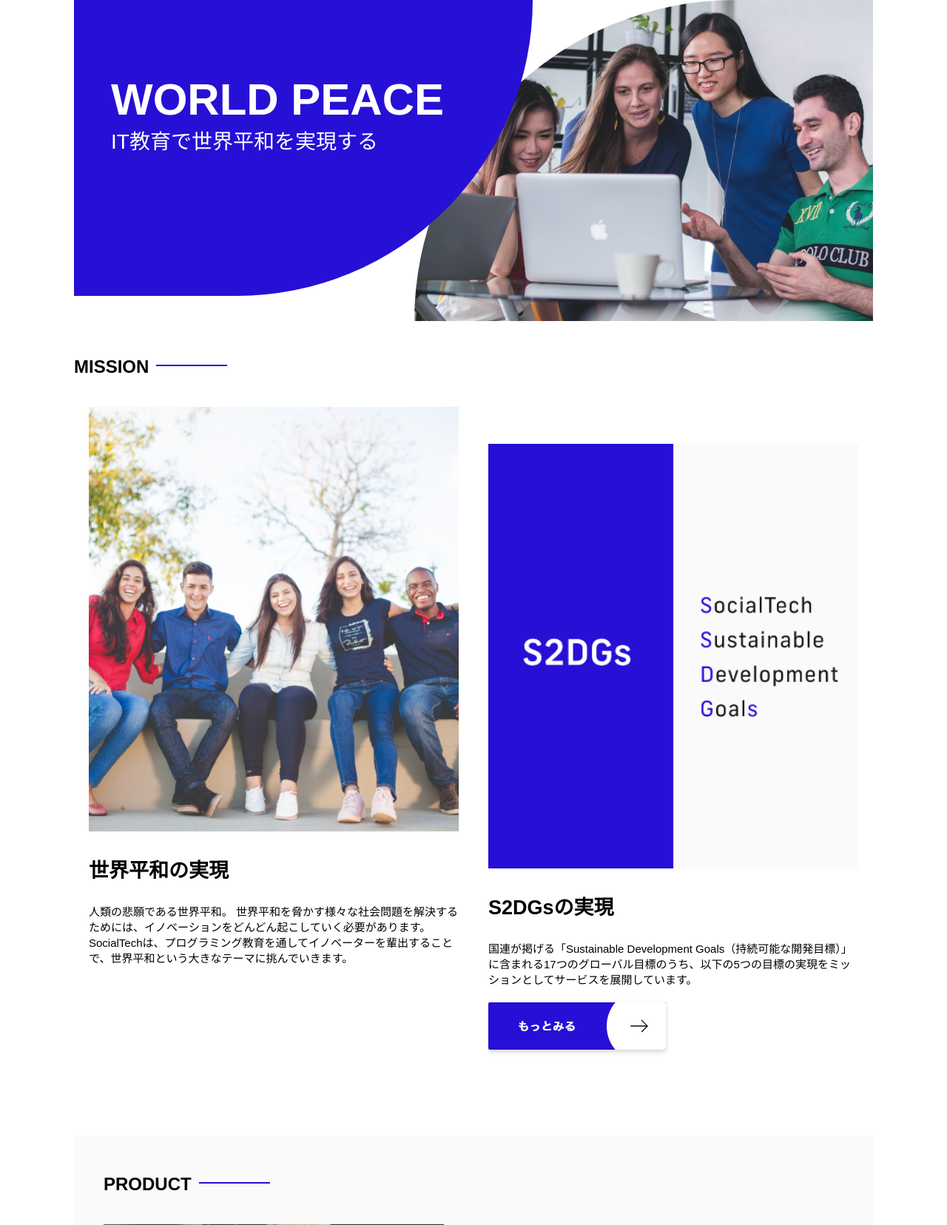
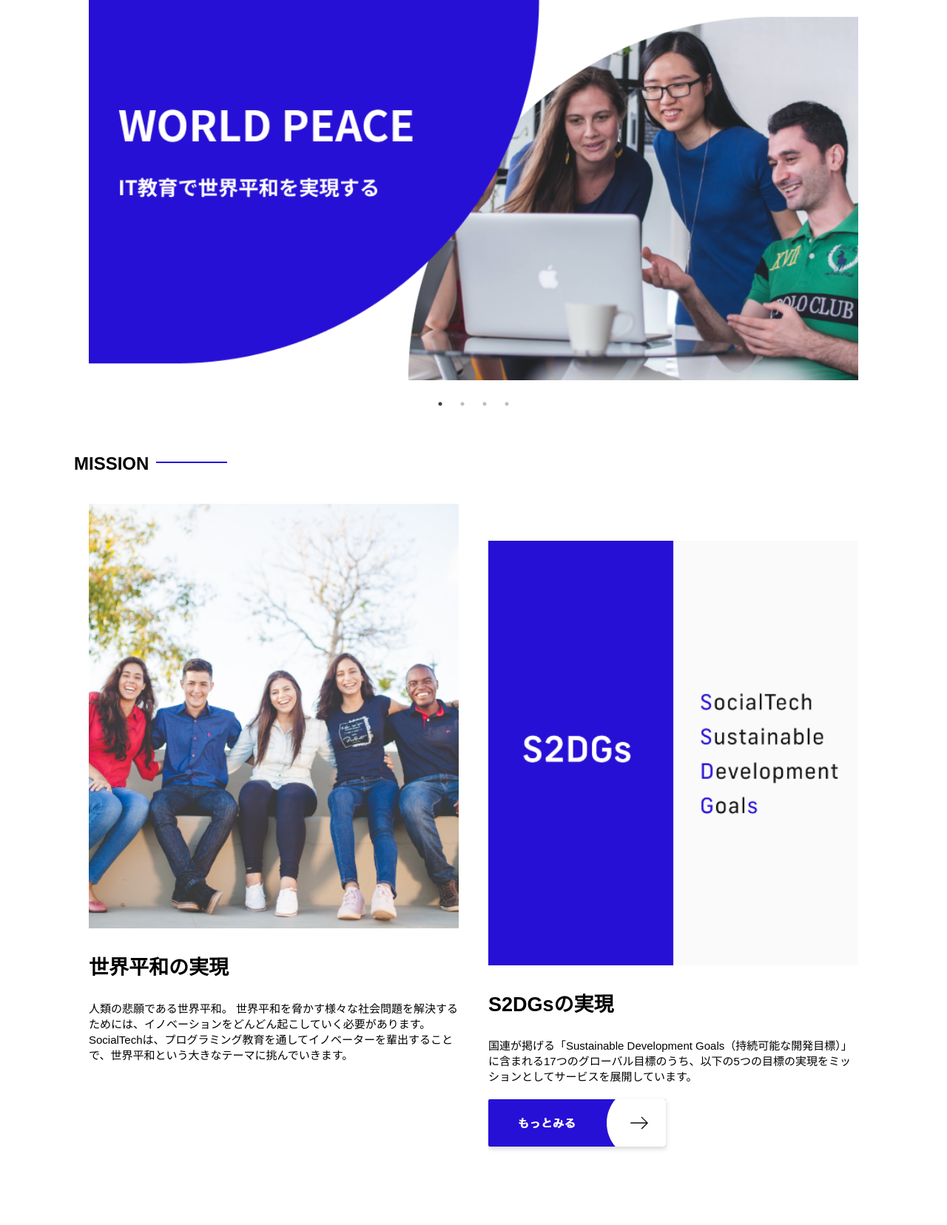
Before and after one commit to ichiko-git/socialtech, a PHP site: page / in a window 1280 px wide. Shown: the part 52-1708 px from the top of the page at 74% size. Run offline with PHP 8.4, Linux system fonts and the light colour scheme.

Commit message:
カルーセル追加

```diff
--- a/index.html
+++ b/index.html
@@ -9,6 +9,19 @@
     />
     <title>SocialTech</title>
     <link rel="stylesheet" href="style.css" />
+    <!-- slickの読み込み -->
+    <!-- Add the slick-theme.css if you want default styling -->
+    <link
+      rel="stylesheet"
+      type="text/css"
+      href="https://cdn.jsdelivr.net/npm/slick-carousel@1.8.1/slick/slick.css"
+    />
+    <!-- Add the slick-theme.css if you want default styling -->
+    <link
+      rel="stylesheet"
+      type="text/css"
+      href="https://cdn.jsdelivr.net/npm/slick-carousel@1.8.1/slick/slick-theme.css"
+    />
   </head>
   <body>
     <!-- ヘッダー -->
@@ -125,16 +138,46 @@
     </header>
     <main>
       <article>
-        <!-- メインビジュアル -->
-        <section id="main-visual">
-          <div id="main-message">
-            <h1>WORLD PEACE</h1>
-            <p>IT教育で世界平和を実現する</p>
+        <!-- カルーセル -->
+        <section id="carousel-section">
+          <div class="carousel">
+            <div>
+              <a href="index.html">
+                <img
+                  class="carouselImg"
+                  src="images/carousel1.png"
+                  alt="carousel1"
+                />
+              </a>
+            </div>
+            <div>
+              <a href="mission.html">
+                <img
+                  class="carouselImg"
+                  src="images/carousel2.png"
+                  alt="carousel2"
+                />
+              </a>
+            </div>
+            <div>
+              <a href="product.html">
+                <img
+                  class="carouselImg"
+                  src="images/carousel3.png"
+                  alt="carousel3"
+                />
+              </a>
+            </div>
+            <div>
+              <a href="index.html#company">
+                <img
+                  class="carouselImg"
+                  src="images/carousel4.png"
+                  alt="carousel4"
+                />
+              </a>
+            </div>
           </div>
-          <img
-            src="images/index/index-main.png"
-            alt="PCの周りに集まる多国籍の仲間たち"
-          />
         </section>
         <!-- ミッション -->
         <section id="mission">
@@ -635,5 +678,10 @@
       crossorigin="anonymous"
     ></script>
     <script src="script.js"></script>
+    <!-- slickの読み込み -->
+    <script
+      type="text/javascript"
+      src="https://cdn.jsdelivr.net/npm/slick-carousel@1.8.1/slick/slick.min.js"
+    ></script>
   </body>
 </html>
--- a/script.js
+++ b/script.js
@@ -19,4 +19,12 @@ $(function () {
       100
     );
   });
+  // カルーセル
+  $(".carousel").slick({
+    autoplay: true,
+    dots: true,
+    infinite: true,
+    autoplaySpeed: 5000,
+    arrows: false,
+  });
 });
--- a/style.css
+++ b/style.css
@@ -12,6 +12,13 @@ body {
     sans-serif;
   max-width: 1080px;
   margin: 0 auto;
+}
+/* PC用カルーセル設定 */
+.carousel {
+  margin: 0 20px;
+}
+.carouselImg {
+  width: 100%;
 }
 /* ヘッダー */
 header {
@@ -557,13 +564,19 @@ footer {
   #nav-pc {
     display: none;
   }
+  /* スマホ用カルーセル設定 */
+  .carousel{
+    margin: 0;
+  }
   /* ハンバーガーメニュー */
   #menu-sp {
     display: block;
     background-color: transparent;
-    float: right;
     padding: 0;
     border: none;
+    position: absolute;
+    top: 0px;
+    right: 0px;
   }
   /* スマホ用ナビゲーションの表示切替 */
   /* 初期状態、レイアウトと非表示設定 */
```
Also changed, not shown: images/carousel4.png (added).
